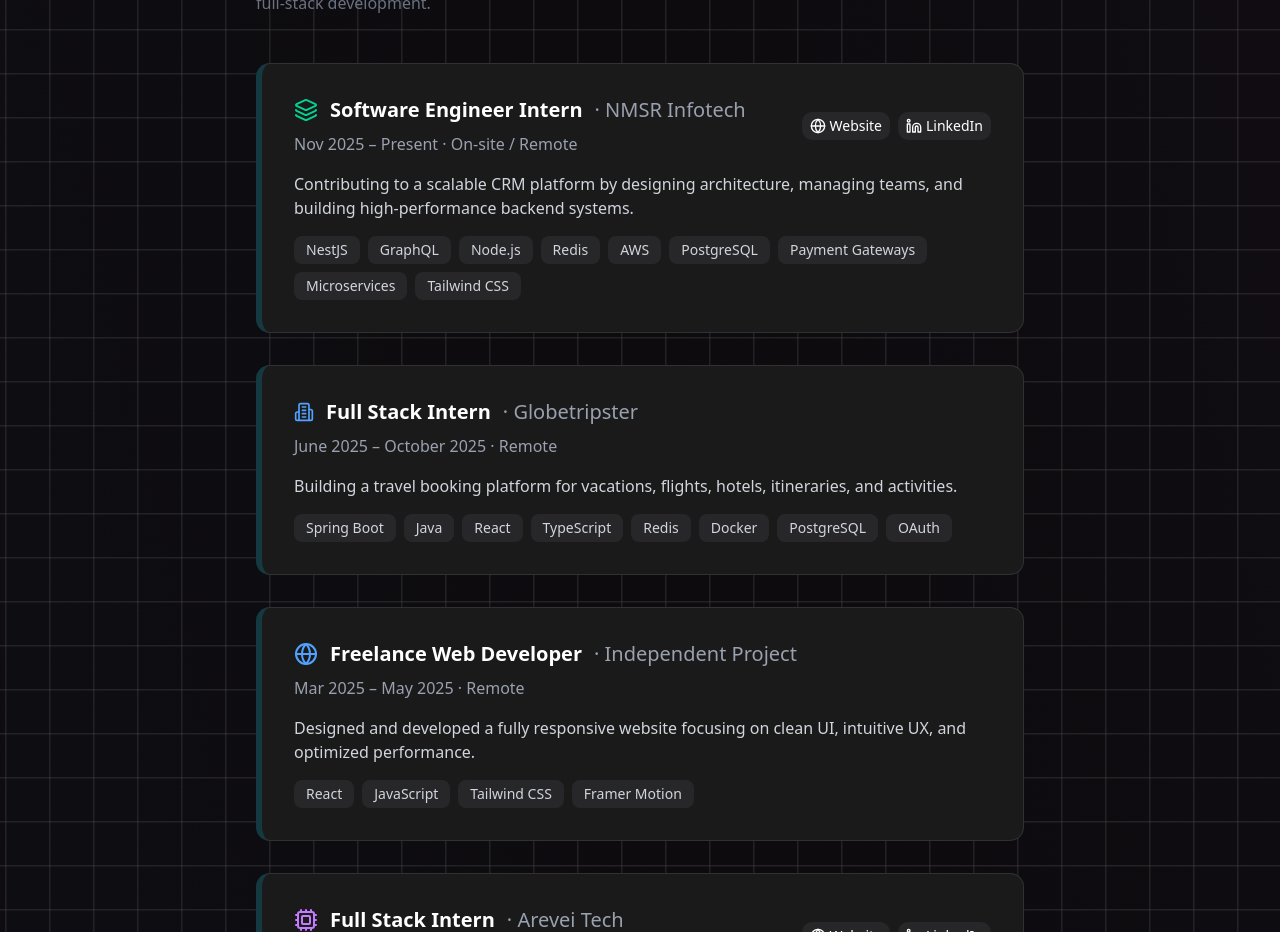
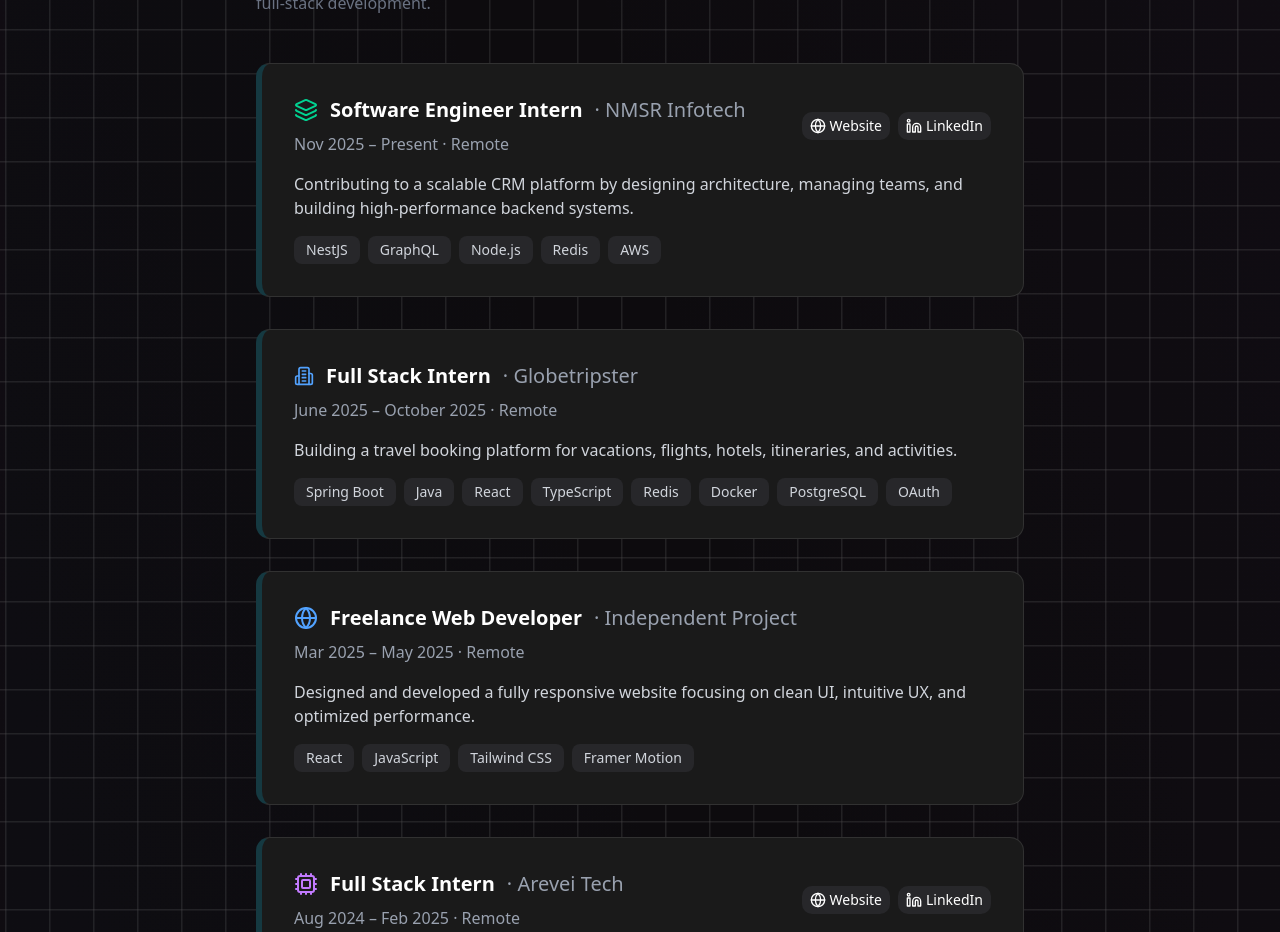
Before and after one commit to nikitachoudhary114/Portfolio, a Next.js app: page / in a window 1280 px wide. Shown: the part 2220-3152 px from the top of the page. Built offline with nearby package versions, Linux system fonts and the light colour scheme.

Commit message:
Modify location and enhance experience details
Updated location to 'Remote' and refined details of experience.

```diff
--- a/components/Expereince.tsx
+++ b/components/Expereince.tsx
@@ -29,7 +29,7 @@
   role: "Software Engineer Intern",
   company: "NMSR Infotech",
   period: "Nov 2025 – Present",
-  location: "On-site / Remote",
+  location: "Remote",
   website: "https://nmsrinfotech.com/",
   linkedin: "https://www.linkedin.com/company/nmsr-infotech/posts/?feedView=all",
   tech: [
@@ -37,21 +37,15 @@
     "GraphQL",
     "Node.js",
     "Redis",
-    "AWS",
-    "PostgreSQL",
-    "Payment Gateways",
-    "Microservices",
-    "Tailwind CSS",
+    "AWS"
   ],
   summary:
     "Contributing to a scalable CRM platform by designing architecture, managing teams, and building high-performance backend systems.",
   details: [
-    "Worked on a production-grade CRM system handling users, leads, tasks, billing, and role-based access.",
-    "Made architectural decisions for backend services using NestJS and GraphQL.",
-    "Designed and implemented secure payment workflows, including transaction handling and webhook processing.",
-    "Used Redis for caching, rate limiting, and performance optimization.",
-    "Deployed and managed services on AWS, ensuring scalability and reliability.",
-    "Collaborated with cross-functional teams, reviewed code, and guided junior developers.",
+    "Designed backend architecture for a CRM platform using NestJS and GraphQL, supporting multiple business workflows.",
+    "Implemented secure payment systems with webhook handling, transaction validation, and failure recovery.",
+    "Optimized performance using Redis for caching and rate limiting, improving system responsiveness.",
+    "Deployed and managed services on AWS while collaborating with the team on technical decisions and code reviews.",
   ],
 },
 
```
